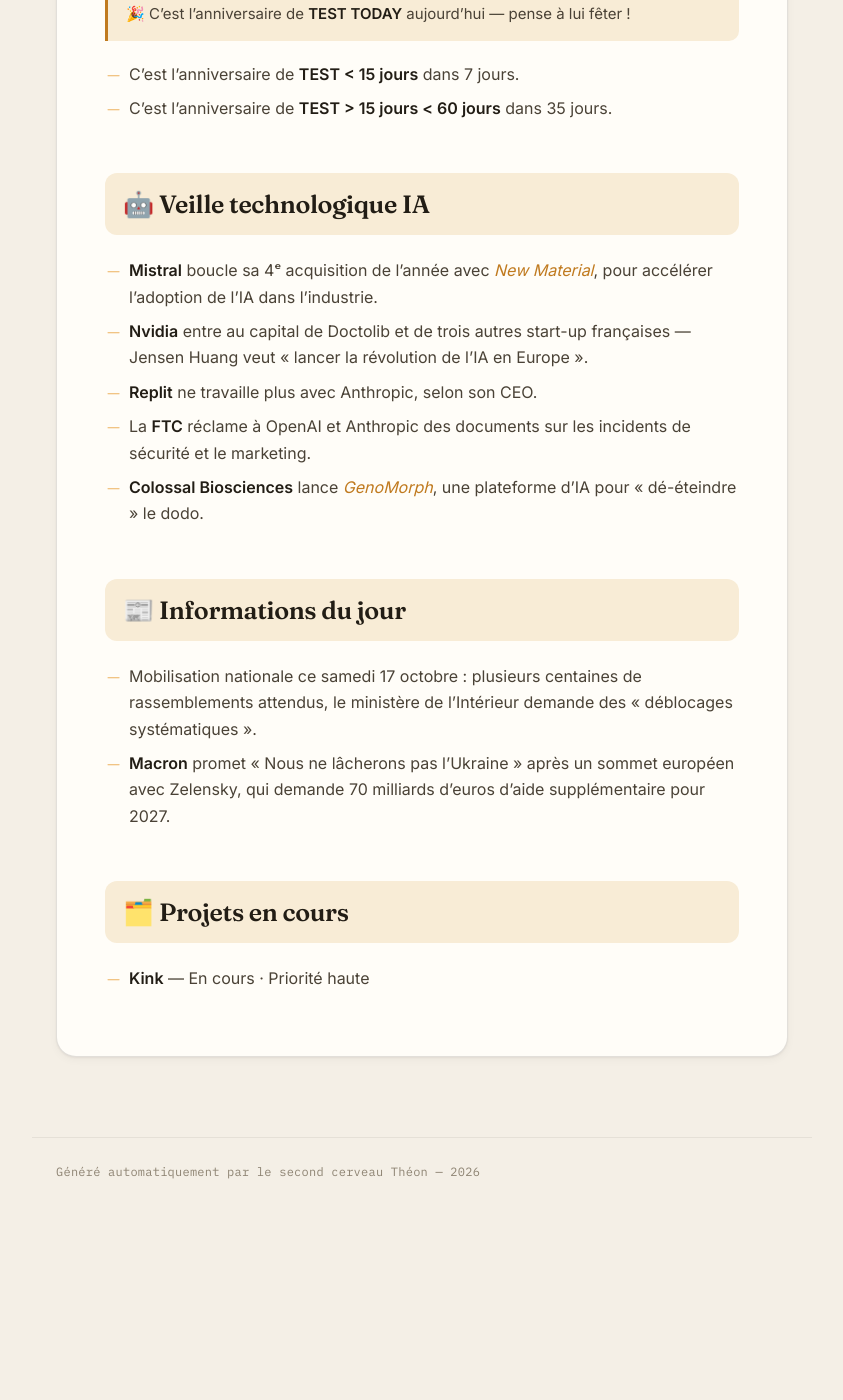
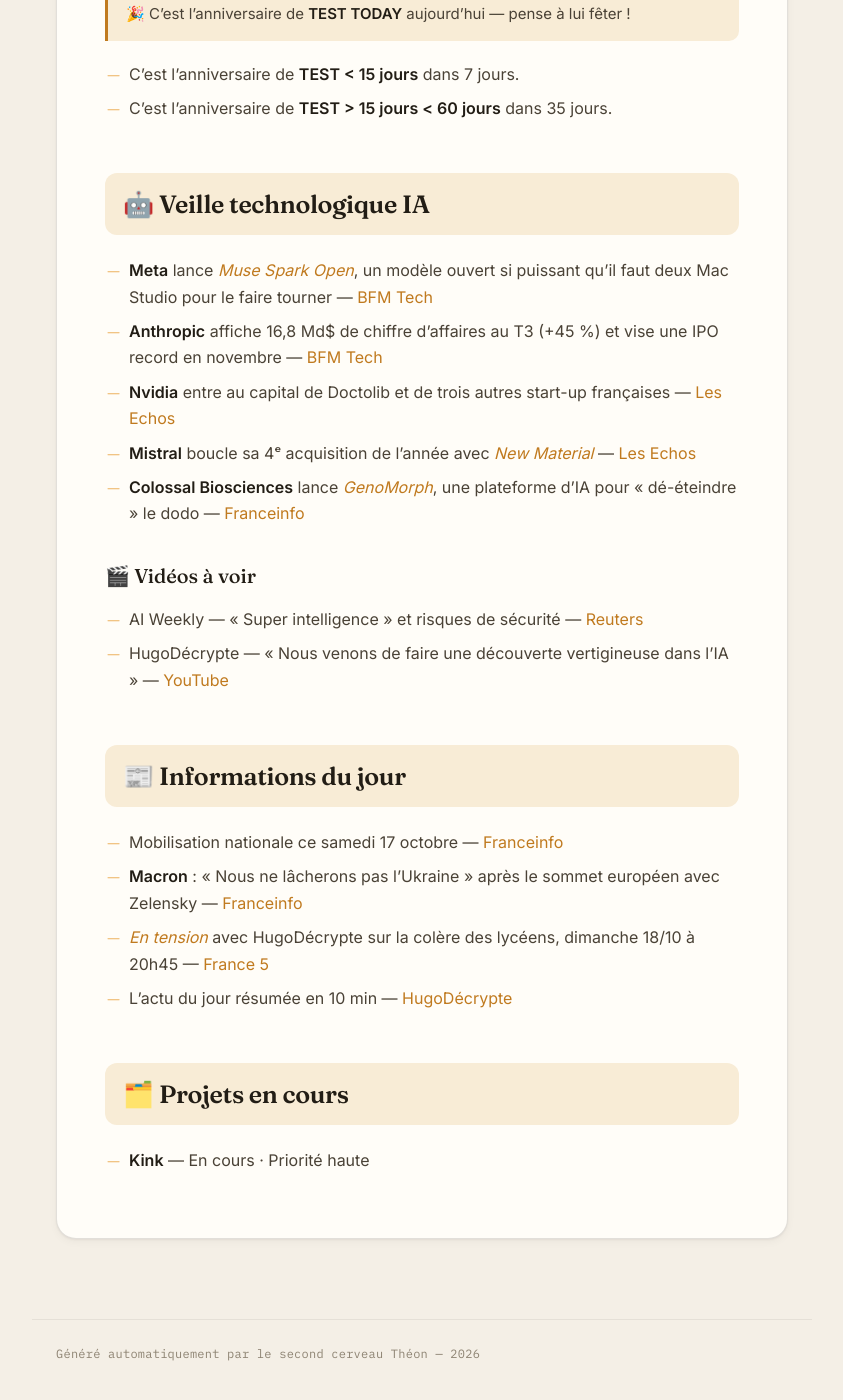
Before and after one commit to Geoffrey-Maillot/theon-rapports, a Jekyll site: the page built from _posts/2026-10-17-matin.md, in a window 1280 px wide and 1400 px high, scrolled down 2795 px. Shown: the whole window, without its empty margins (218-1061 px from the left). Built offline with Jekyll 4.4.1, drawn with Linux system fonts in a browser that asks for light colours; before the commit the page ends 4032 px from its top, so only the background shows below that.

Commit message:
Veille diversifiée (daily.dev, YouTube) + source en lien

```diff
--- a/_posts/2026-10-17-matin.md
+++ b/_posts/2026-10-17-matin.md
@@ -229,16 +229,23 @@ Aucun objectif suivi pour l'instant — la base 🎯 Objectifs est vide.
 
 ## 🤖 Veille technologique IA
 
-- **Mistral** boucle sa 4ᵉ acquisition de l'année avec *New Material*, pour accélérer l'adoption de l'IA dans l'industrie.
-- **Nvidia** entre au capital de Doctolib et de trois autres start-up françaises — Jensen Huang veut « lancer la révolution de l'IA en Europe ».
-- **Replit** ne travaille plus avec Anthropic, selon son CEO.
-- La **FTC** réclame à OpenAI et Anthropic des documents sur les incidents de sécurité et le marketing.
-- **Colossal Biosciences** lance *GenoMorph*, une plateforme d'IA pour « dé-éteindre » le dodo.
+- **Meta** lance *Muse Spark Open*, un modèle ouvert si puissant qu'il faut deux Mac Studio pour le faire tourner — [BFM Tech](https://www.bfmtv.com/tech/intelligence-artificielle/)
+- **Anthropic** affiche 16,8 Md$ de chiffre d'affaires au T3 (+45 %) et vise une IPO record en novembre — [BFM Tech](https://www.bfmtv.com/tech/intelligence-artificielle/)
+- **Nvidia** entre au capital de Doctolib et de trois autres start-up françaises — [Les Echos](https://www.lesechos.fr/tech-medias/intelligence-artificielle)
+- **Mistral** boucle sa 4ᵉ acquisition de l'année avec *New Material* — [Les Echos](https://www.lesechos.fr/tech-medias/intelligence-artificielle)
+- **Colossal Biosciences** lance *GenoMorph*, une plateforme d'IA pour « dé-éteindre » le dodo — [Franceinfo](https://www.franceinfo.fr/internet/intelligence-artificielle/)
+
+### 🎬 Vidéos à voir
+
+- AI Weekly — « Super intelligence » et risques de sécurité — [Reuters](https://www.reuters.com/video/ai-weekly/)
+- HugoDécrypte — « Nous venons de faire une découverte vertigineuse dans l'IA » — [YouTube](https://shows.acast.com/les-actus-du-jour-hugo-decrypte/episodes/nous-venons-de-faire-une-decouverte-vertigineuse-dans-lia-ex)
 
 ## 📰 Informations du jour
 
-- Mobilisation nationale ce samedi 17 octobre : plusieurs centaines de rassemblements attendus, le ministère de l'Intérieur demande des « déblocages systématiques ».
-- **Macron** promet « Nous ne lâcherons pas l'Ukraine » après un sommet européen avec Zelensky, qui demande 70 milliards d'euros d'aide supplémentaire pour 2027.
+- Mobilisation nationale ce samedi 17 octobre — [Franceinfo](https://www.franceinfo.fr/)
+- **Macron** : « Nous ne lâcherons pas l'Ukraine » après le sommet européen avec Zelensky — [Franceinfo](https://www.franceinfo.fr/)
+- *En tension* avec HugoDécrypte sur la colère des lycéens, dimanche 18/10 à 20h45 — [France 5](https://www.serie-news.com/tnt/france-5/58184-en-tension-sur-france-5-hugodecrypte-au-coeur-de-la-colere-des-lyceens-16-10-2026/)
+- L'actu du jour résumée en 10 min — [HugoDécrypte](https://www.radio.fr/podcast/les-actus-du-jour)
 
 ## 🗂️ Projets en cours
 
```
